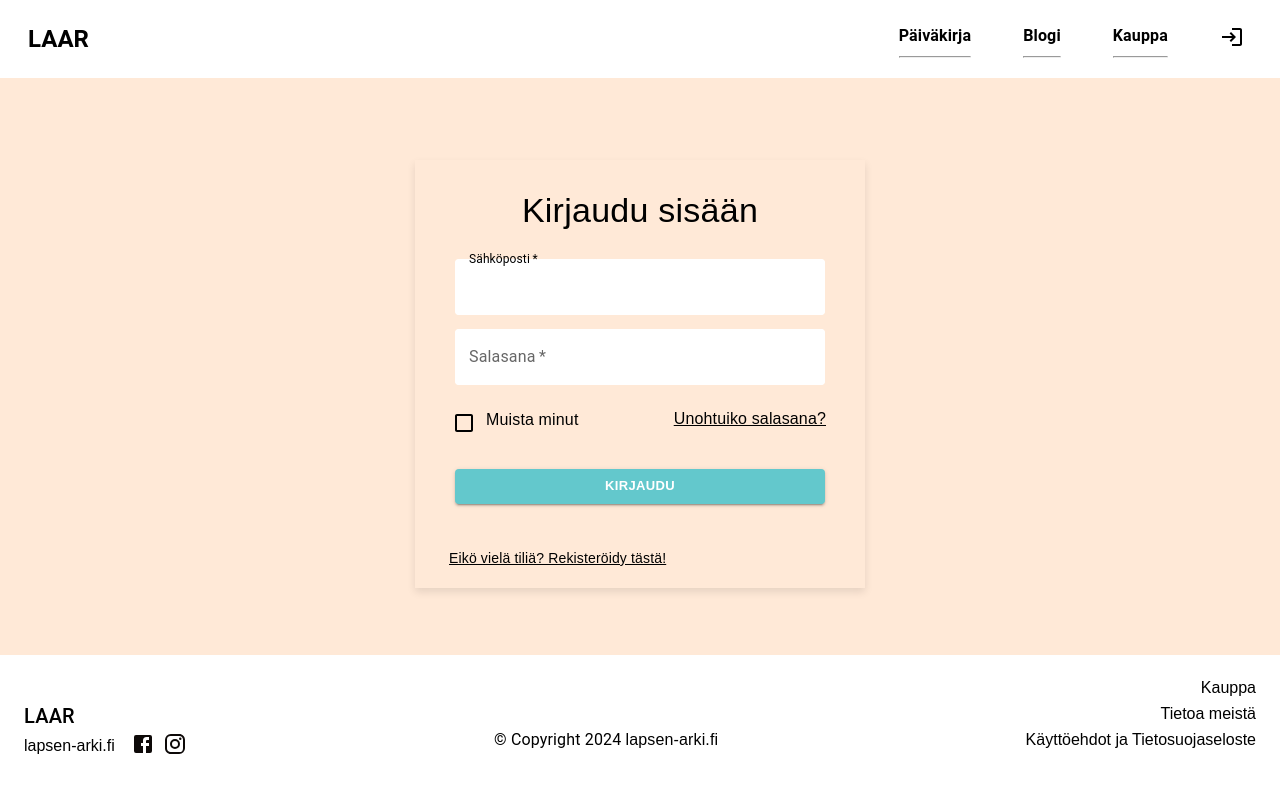
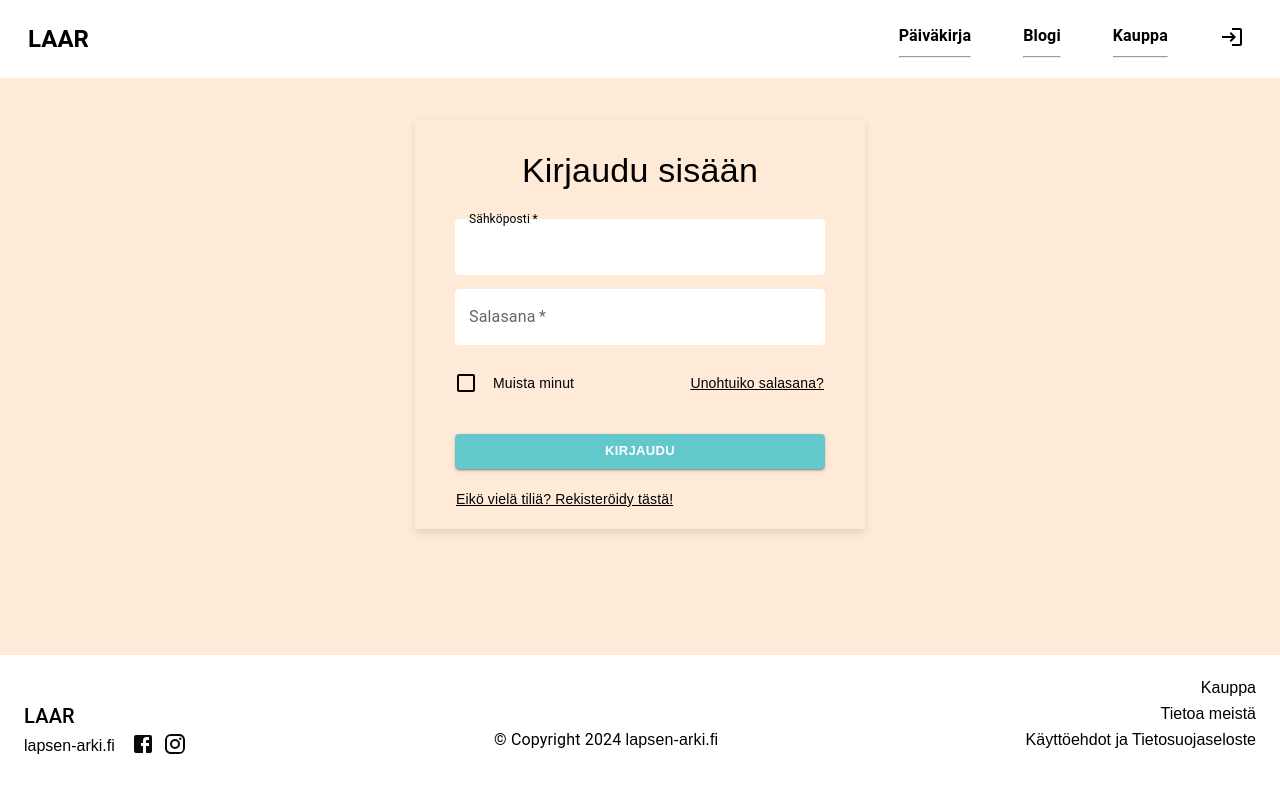
Before and after one commit to Lapsen-Arki/LAAR2, a React (Vite) app in the folder frontend/: page /login in a window 1280 px wide. Shown: the top 792 px of the page. Built offline with nearby package versions, Linux system fonts and the light colour scheme.

Commit message:
Fixing styles

```diff
--- a/frontend/src/components/Layout/formThemeMUI.tsx
+++ b/frontend/src/components/Layout/formThemeMUI.tsx
@@ -80,10 +80,9 @@ const formTheme = createTheme({
     MuiCheckbox: {
       styleOverrides: {
         root: {
-          marginLeft: 10,
-          marginRight: 0,
+          margin: 10,
+          marginRight: 5,
           paddingRight: 0,
-          marginTop: 5,
           alignSelf: 'flex-start',
           color: 'black',
           '&.Mui-checked': {
@@ -257,17 +256,14 @@ const formTheme = createTheme({
           letterSpacing: 0.1,
           textAlign: 'center',
           margin: 10,
-          display: 'inline-flex'
         },
         //error
         subtitle2: {
           fontFamily: ["Quicksand", "sans-serif"].join(","),
           fontSize: 14,
-          fontWeight: 'bold',
           letterSpacing: 0.1,
           textAlign: 'center',
           margin: 10,
-          display: 'inline-flex'
         },
         body1: {
           color: '#000000',
--- a/frontend/src/styles/Layout.css
+++ b/frontend/src/styles/Layout.css
@@ -15,7 +15,7 @@ html, body {
 .page {
 	display: flex;
 	align-items: center;
-	margin-top: 10vh;
+	margin-top: 15vh;
 	margin-bottom: 5vh;
 }
 
--- a/frontend/src/views/Auth/Login.tsx
+++ b/frontend/src/views/Auth/Login.tsx
@@ -1,13 +1,14 @@
 import React, { useState } from "react";
 import {
+  Alert,
+  Button,
+  Checkbox,
   Container,
-  TextField,
-  Button,
-  Typography,
-  Link,
-  Checkbox,
   FormControlLabel,
   Grid,
+  Link,
+  TextField,
+  Typography,
 } from "@mui/material";
 import { ThemeProvider } from "@mui/material/styles";
 import { formTheme } from "../../components/Layout/formThemeMUI";
@@ -52,7 +53,7 @@ const Login: React.FC = (): JSX.Element => {
       }
 
       setSuccessMessage(
-        "Kirjautuminen onnistui. Tervetuloa! Siirryt etusivulle 3 s kuluttua. | Login successful. Welcome!"
+        "Kirjautuminen onnistui. Siirryt etusivulle 3 s kuluttua."
       );
       setTimeout(() => {
         navigate("/");
@@ -79,7 +80,7 @@ const Login: React.FC = (): JSX.Element => {
       <Container
         component="main"
         maxWidth="sm"
-        sx={{ display: "flex", textAlign: "center", marginTop: { md: 10 } }}
+        sx={{ display: 'flex', textAlign: 'center', marginTop: { md: 0 } }}
       >
         <Typography variant="h4">Kirjaudu sisään</Typography>
         <VerifyEmailModal
@@ -119,8 +120,8 @@ const Login: React.FC = (): JSX.Element => {
           container
           direction="row"
           justifyContent="space-between"
-            alignItems="baseline"
-            style={{ padding: 5 }}
+          alignItems="center"
+          style={{ paddingLeft: 7, paddingRight: 7 }}
           >
             <Grid item>
               <FormControlLabel
@@ -130,7 +131,11 @@ const Login: React.FC = (): JSX.Element => {
                     onChange={handleRememberMeChange}
                   />
                 }
-                label="Muista minut"
+                label={
+                  <Typography variant="body2" style={{ color: 'black' }}>
+                    Muista minut
+                  </Typography>
+                }
               />
             </Grid>
             <Grid item>
@@ -139,7 +144,7 @@ const Login: React.FC = (): JSX.Element => {
                 onClick={() => {
                   setOpenResetModal(true);
                 }}
-                variant="body1"
+                variant="body2"
               >
                 Unohtuiko salasana?
               </Link>
@@ -154,18 +159,30 @@ const Login: React.FC = (): JSX.Element => {
           <Button type="submit" variant="contained" fullWidth>
             Kirjaudu
           </Button>
-
-          <Typography variant="subtitle1" style={{ color: "green" }}>
+          {successMessage != null && (
+          <Alert severity="success" >
+            <Typography
+              variant="subtitle1"
+            >
               {successMessage}
             </Typography>
-          <Typography variant="subtitle2" style={{ color: "red" }}>
+          </Alert>
+          )}
+          {errorMessage != null && (
+          <Alert severity="error" >
+            <Typography
+              variant="subtitle2"
+            >
               {errorMessage}
             </Typography>
+          </Alert>
+          )}
           <Grid
             container
             direction="row"
             justifyContent="flex-start"
             alignItems="baseline"
+            style={{ paddingLeft: 7, paddingRight: 7 }}
             >
             <Grid item>
               <Link href="/register" variant="body2">
--- a/frontend/src/views/carersProfile.tsx
+++ b/frontend/src/views/carersProfile.tsx
@@ -8,6 +8,7 @@ import {
   Checkbox,
   FormControlLabel,
   Tooltip,
+  Container,
   Grid,
 } from '@mui/material';
 
@@ -98,15 +99,14 @@ export default function CarersProfile() {
 
   return (
     <ThemeProvider theme={formTheme}>
-      <div className="profile-container" style={{ textAlign: 'center' }}>
+      <Container
+        component="main"
+        maxWidth="sm"
+        sx={{ display: 'flex', textAlign: 'center', marginTop: { md: 0 } }}
+      >
       <ReturnBtn />
-        <div className="profile-modification">
       <form>
-            <div className="input-group shareProfile" style={{ marginBottom: '10px' }}>
-              <Typography variant="h4" gutterBottom>
-                Kutsu hoitaja
-              </Typography>
-
+        <Typography variant="h4">Kutsu hoitaja</Typography>
         <TextField
           style={{ background: 'white' }}
           variant="outlined"
@@ -121,16 +121,14 @@ export default function CarersProfile() {
           error={showEmailError}
           helperText={showEmailError ? 'Anna kelvollinen sähköpostiosoite' : ''}
         />
-            </div>
 
-            <div className="input-group shareProfile">
         <Typography variant="body1">
           Hyväksyessäni otan vastuun toisen henkilön toiminnasta ja <br />
           <span style={{ fontWeight: 'bold' }}>valtuutan hänet seuraavin oikeuksin:</span>
         </Typography>
 
         <Grid style={{ display: 'flex', flexDirection: 'row', flexWrap: 'nowrap', justifyContent: 'space-between', margin: 20 }}>
-                <Grid item sx={{ display: { xs: 'none', sm: 'block' } }}></Grid>
+          <Grid item sx={{ display: { xs: 'block' } }}></Grid>
           <Grid item style={{ display: 'flex', flexDirection: 'column', textAlign: 'left' }}>
             <Typography variant="body1" style={{ margin: 3, display: 'flex', alignItems: 'center' }}>
               <EditNoteIcon style={{ marginRight: 10, color: '#1976d2'}} /> Muokata profiileitani
@@ -142,20 +140,35 @@ export default function CarersProfile() {
               <PersonAddAlt1Icon style={{ marginRight: 10, color: '#39C4A3'}} /> Lisätä profiileita tililleni
             </Typography>
           </Grid>
-                <Grid item sx={{ display: { xs: 'none', sm: 'block' } }}></Grid>
+          <Grid item sx={{ display: { xs: 'block' } }}></Grid>
         </Grid>
 
+        <Grid
+          container
+          direction="row"
+          justifyContent="space-between"
+          alignItems="center"
+          style={{ paddingLeft: 10, paddingRight: 7 }}
+        >
+          <Grid item>
             <FormControlLabel
               control={
                 <Checkbox
                   checked={acceptTerms}
                   onChange={handleAcceptTermsChange}
                   name="acceptTerms"
-                    color="primary"
+                  style={{display: 'flex', alignItems: "center"}}
                 />
               }
-                label="Olen tietoinen oikeuksista ja ehdoista sekä hyväksyn ne."
+              label={
+                <Typography variant="body2" style={{ color: 'black' }}>
+                  Olen tietoinen oikeuksista ja ehdoista sekä hyväksyn ne.
+                </Typography>
+              }
             />
+          </Grid>
+        </Grid>
+
         {showTermsError && (
           <Alert severity="error">
             <Typography variant="inherit" component="span">
@@ -164,7 +177,6 @@ export default function CarersProfile() {
           </Alert>
         )}
 
-            <div style={{ display: 'flex', justifyContent: 'center' }}>
         {!isAlertClosed && inviteResult && inviteResult.includes('200') && (
           <Alert severity="success" onClose={() => setIsAlertClosed(true)}>
             <AlertTitle>{`${emailForAlert} kutsuttu hoitajaksi onnistuneesti!`}</AlertTitle>
@@ -192,9 +204,7 @@ export default function CarersProfile() {
               Kutsuttava käyttäjä ei ole olemassa, tarkista sähköpostiosoite.
           </Alert>
         )}
-            </div>
-          </div>
-          <div className="input-group shareProfile">
+
         <Tooltip title="Kutsu hoitaja sähköpostilla">
           <Button
             variant="contained"
@@ -204,10 +214,8 @@ export default function CarersProfile() {
             Kutsu hoitaja
           </Button>
         </Tooltip>
-          </div>
       </form>
-        </div>
-      </div>
+      </Container>
     </ThemeProvider>
   );
 }
--- a/frontend/src/views/editProfile.tsx
+++ b/frontend/src/views/editProfile.tsx
@@ -156,7 +156,7 @@ const EditProfile = () => {
     <Container
       component="main"
       maxWidth="sm"
-      style={{ textAlign: 'center' }}
+      sx={{ display: 'flex', textAlign: 'center', marginTop: { md: 0 } }}
     >
       <ReturnBtn />
       <form>
@@ -210,10 +210,10 @@ const EditProfile = () => {
         )}
 
         {/* Pääsyoikeudet -kytkin */}
-        <Typography variant="body1">Näytä kortti lapsen hoitajille</Typography>
-        <span>Ei</span>
-          <Switch checked={accessRights} onChange={() => setAccessRights(!accessRights)} />
-        <span>Näytä</span>
+        <Typography variant="subtitle1" style={{ marginBottom: 0 }}>Näytä kortti lapsen hoitajille</Typography>
+        <span><Typography variant="subtitle2"sx={{ display: { xs: 'inline-flex' } }} >Piilota</Typography></span>
+          <Switch sx={{ display: { xs: 'inline-flex' } }} checked={accessRights} onChange={() => setAccessRights(!accessRights)} />
+        <span><Typography variant="subtitle2" sx={{ display: { xs: 'inline-flex' } }} >Näytä</Typography></span>
 
         {/* Tallennus- ja paluupainikkeet */}
         <Tooltip title="Tallenna profiili">
```
Also changed, not shown: 1 other file (tests, documents, lock files or other folders). Lines whose indentation alone changed are shown as unchanged.
